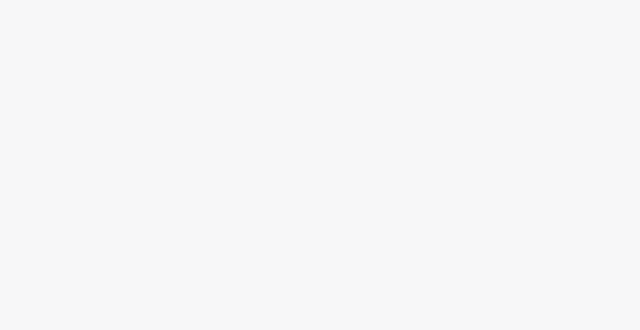
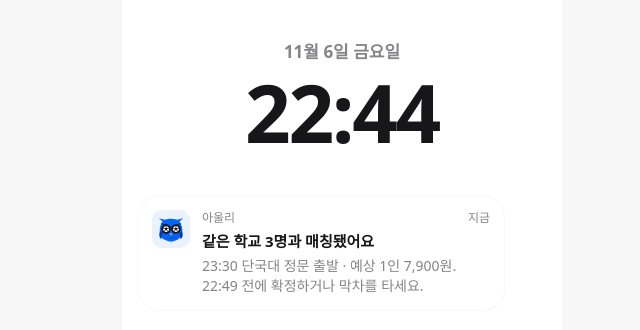
Before and after one commit to owlly-team/owlly-client, a React (Vite) app: page /onboarding/match-notification in a window 1280 px wide. Before the commit this address had no page. Shown: the top 330 px of the page, without its empty margins (298-938 px from the left). Built offline with nearby package versions, Linux system fonts and the light colour scheme; a web font is replaced by a local one.

Commit message:
feat: 온보딩에 C-04 매칭 결과 알림 화면 추가

```diff
--- /dev/null
+++ b/src/features/onboarding/pages/MatchNotification.jsx
@@ -0,0 +1,28 @@
+import PushNotificationCard from "../../notification/components/PushNotificationCard";
+
+const defaultNotification = {
+  date: "11월 6일 금요일",
+  time: "22:44",
+  title: "같은 학교 3명과 매칭됐어요",
+  body: "23:30 단국대 정문 출발 · 예상 1인 7,900원. 22:49 전에 확정하거나 막차를 타세요.",
+};
+
+/**
+ * C-04 알림 · 매칭 결과 — 실제 앱 화면이 아니라, 매칭 결과가 왔을 때
+ * 잠금화면에 뜨는 푸시 알림 모습을 보여주는 참고용 목업이에요.
+ */
+export default function MatchNotification({ data = defaultNotification }) {
+  return (
+    <div className="flex flex-1 flex-col items-center gap-1 pt-10">
+      <p className="text-headline2 font-semibold text-label-alternative">
+        {data.date}
+      </p>
+      <p className="text-[80px] leading-[88px] font-semibold tracking-[-2.4px] text-label-normal">
+        {data.time}
+      </p>
+      <div className="w-full pt-9">
+        <PushNotificationCard title={data.title} body={data.body} />
+      </div>
+    </div>
+  );
+}
--- a/src/routes/AppRouter.jsx
+++ b/src/routes/AppRouter.jsx
@@ -7,6 +7,7 @@ import Start from "../features/onboarding/pages/Start";
 import SchoolVerification from "../features/onboarding/pages/SchoolVerification";
 import PermissionNotice from "../features/onboarding/pages/PermissionNotice";
 import Profile from "../features/onboarding/pages/Profile";
+import MatchNotification from "../features/onboarding/pages/MatchNotification";
 
 export default function AppRouter() {
   return (
@@ -26,6 +27,10 @@ export default function AppRouter() {
             element={<PermissionNotice />}
           />
           <Route path="onboarding/profile" element={<Profile />} />
+          <Route
+            path="onboarding/match-notification"
+            element={<MatchNotification />}
+          />
         </Route>
       </Routes>
     </BrowserRouter>
```
